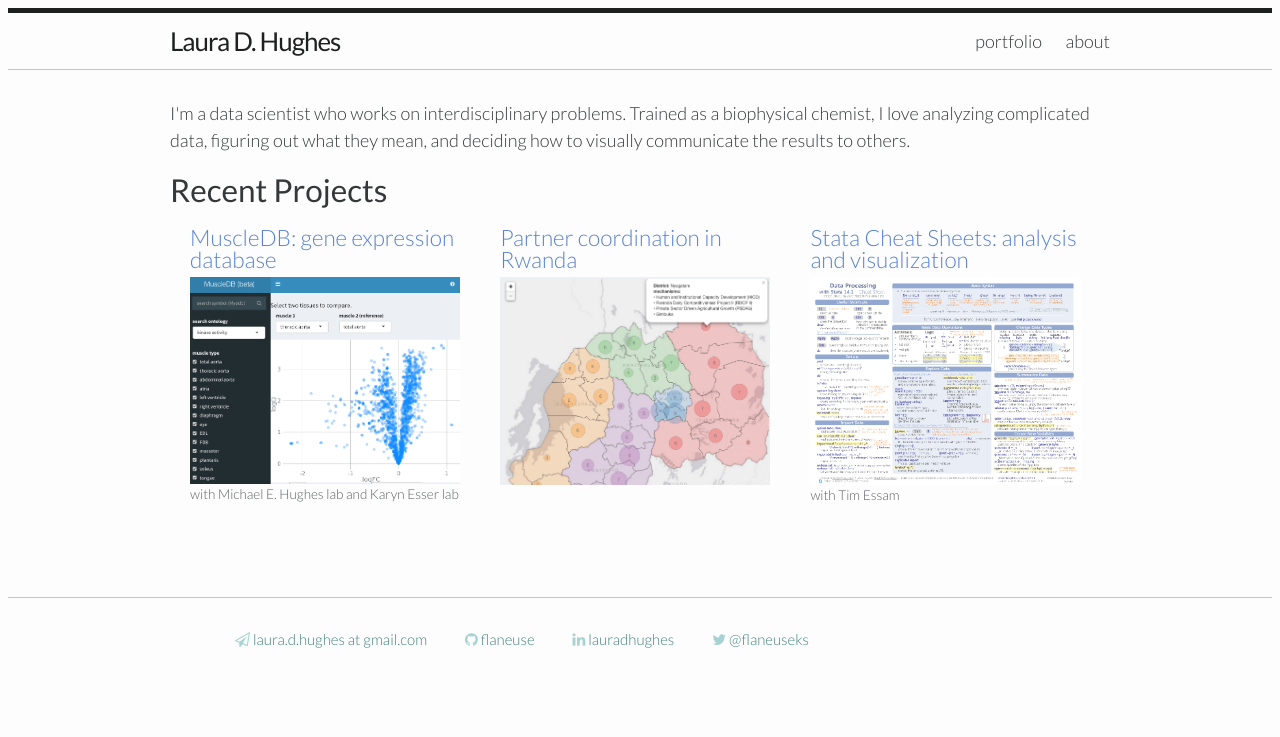
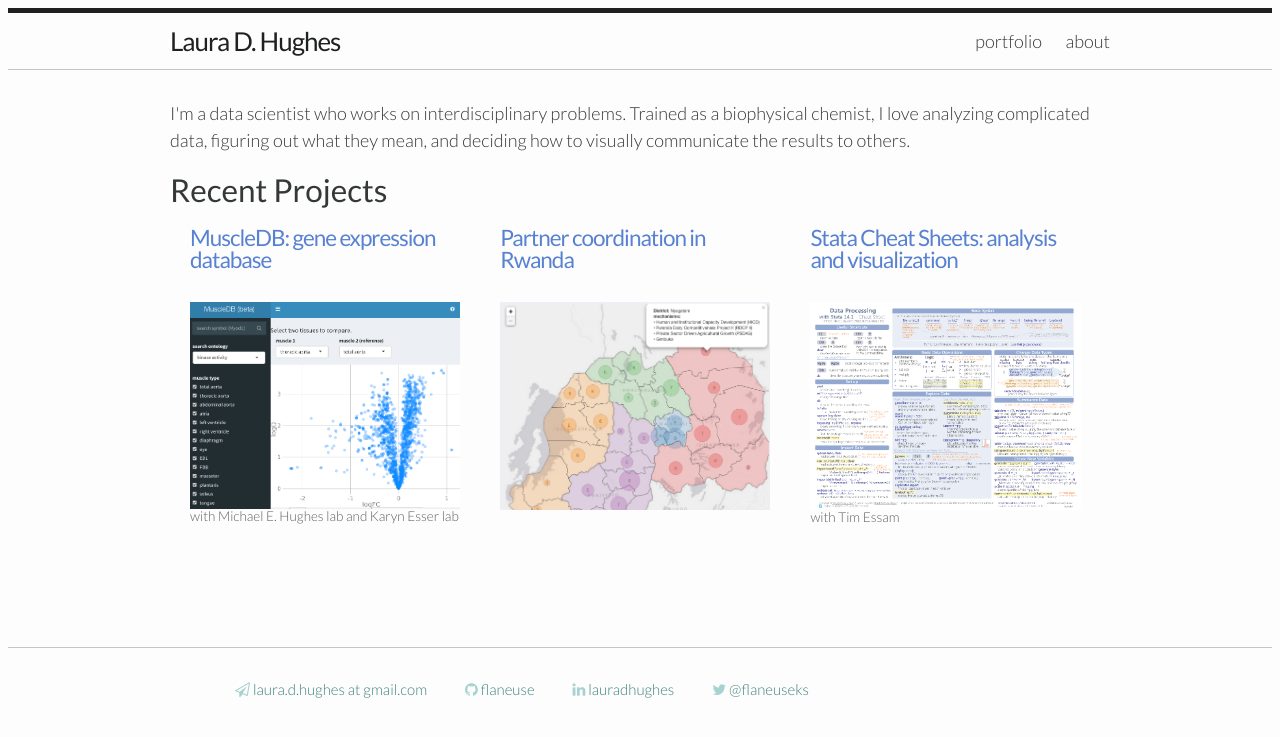
Before and after one commit to flaneuse/flaneuse.github.io, a Jekyll site: the page built from index.html, in a window 1280 px wide. Shown: the top 737 px of the page. Built offline with Jekyll 4.4.1, drawn with Linux system fonts in a browser that asks for light colours.

Commit message:
update title layout

```diff
--- a/_sass/_layout.scss
+++ b/_sass/_layout.scss
@@ -191,8 +191,8 @@
     }
   }
 
-  .gallery > h2 {
-    height: 50px;
+  .post-title {
+      height: 75px;
   }
 
 
@@ -266,9 +266,24 @@
   .post-link {
     display: block;
     font-size: $large-font-size;
+    font-weight: $bold-font-weight;
+    line-height: $base-header-height;
+  }
+
+  .post-sub {
+    display: block;
+    font-size: $base-font-size;
     font-weight: $base-font-weight;
     line-height: $base-header-height;
-    padding-bottom: 3px;
+  }
+
+  .post-tag {
+    display: block;
+    font-size: $smaller-font-size;
+    color: $grey-color-light;
+    text-transform: uppercase;
+    font-weight: $base-font-weight;
+    line-height: $base-header-height;
   }
 
 
--- a/css/main.scss
+++ b/css/main.scss
@@ -21,7 +21,7 @@
 $base-header-height: 1.0;
 
 $spacing-unit:     30px;
-$base-img-height: 300px;
+$base-img-height: 350px;
 
 $text-color:       #353839;
 $background-color: #fdfdfd;
--- a/index.html
+++ b/index.html
@@ -15,11 +15,16 @@
   <ul class="post-list">
     {% for post in site.posts %}
     <li class="gallery">
+      <div class="post-title">
 
-      <!-- title/link -->
-      <h2>
-        <a class="post-link" href="{{ post.url | prepend: site.baseurl }}">{{ post.title }}</a>
-      </h2>
+        <!-- title/link -->
+        <!-- fix liquid<a class="post-tag" href="{{site.baseurl | where:'tag', 'genetics'}}"> -->
+        <div class="post-tag">{{ post.tag }}</div>
+        <h2>
+          <a class="post-link" href="{{ post.url | prepend: site.baseurl }}">{{ post.title }}</a>
+        </h2>
+        <a class="post-sub" href="{{ post.url | prepend: site.baseurl }}">{{ post.subtitle }}</a>
+      </div>
 
       <!-- image -->
       <a class="post-link" href="{{ post.url | prepend: site.baseurl }}">
```
